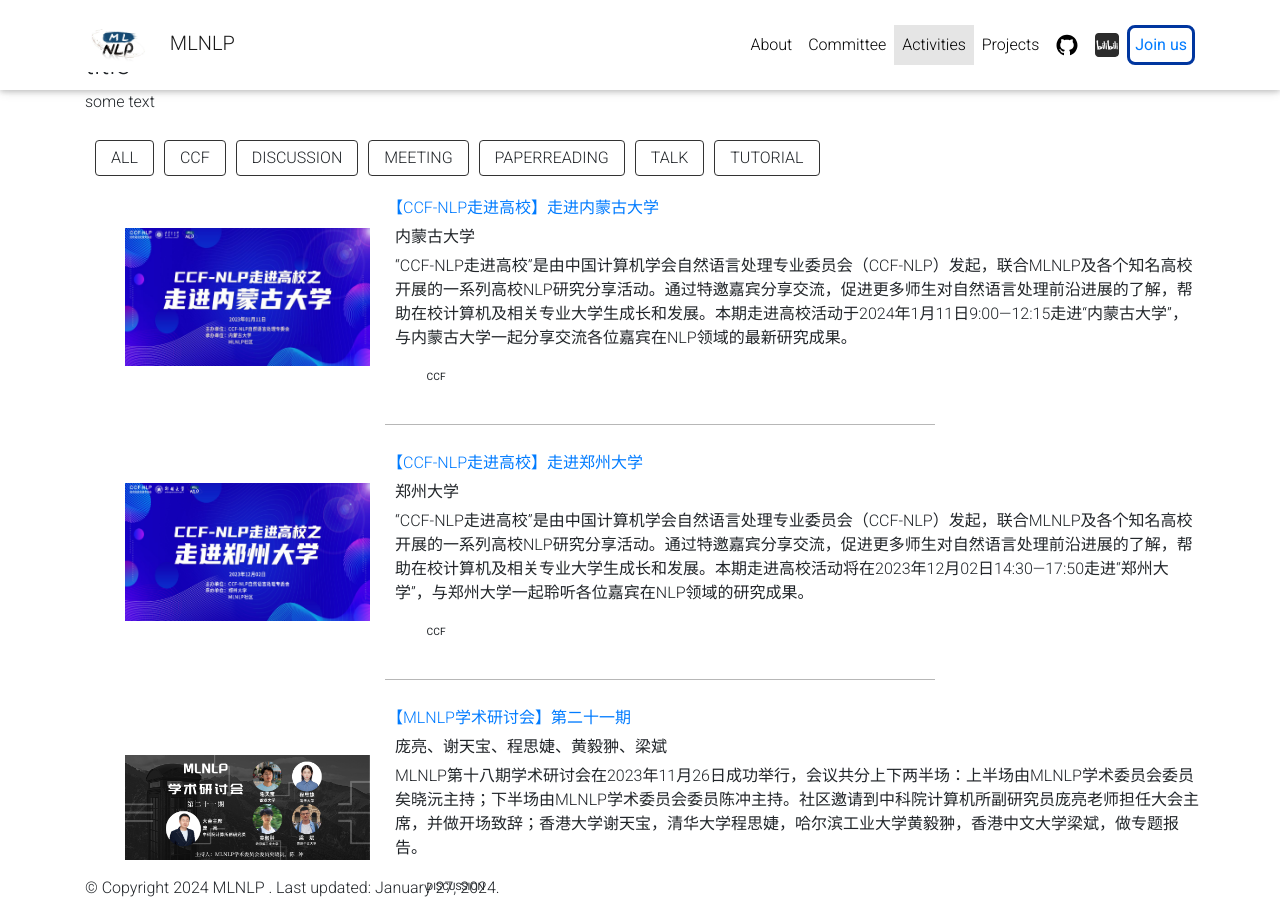
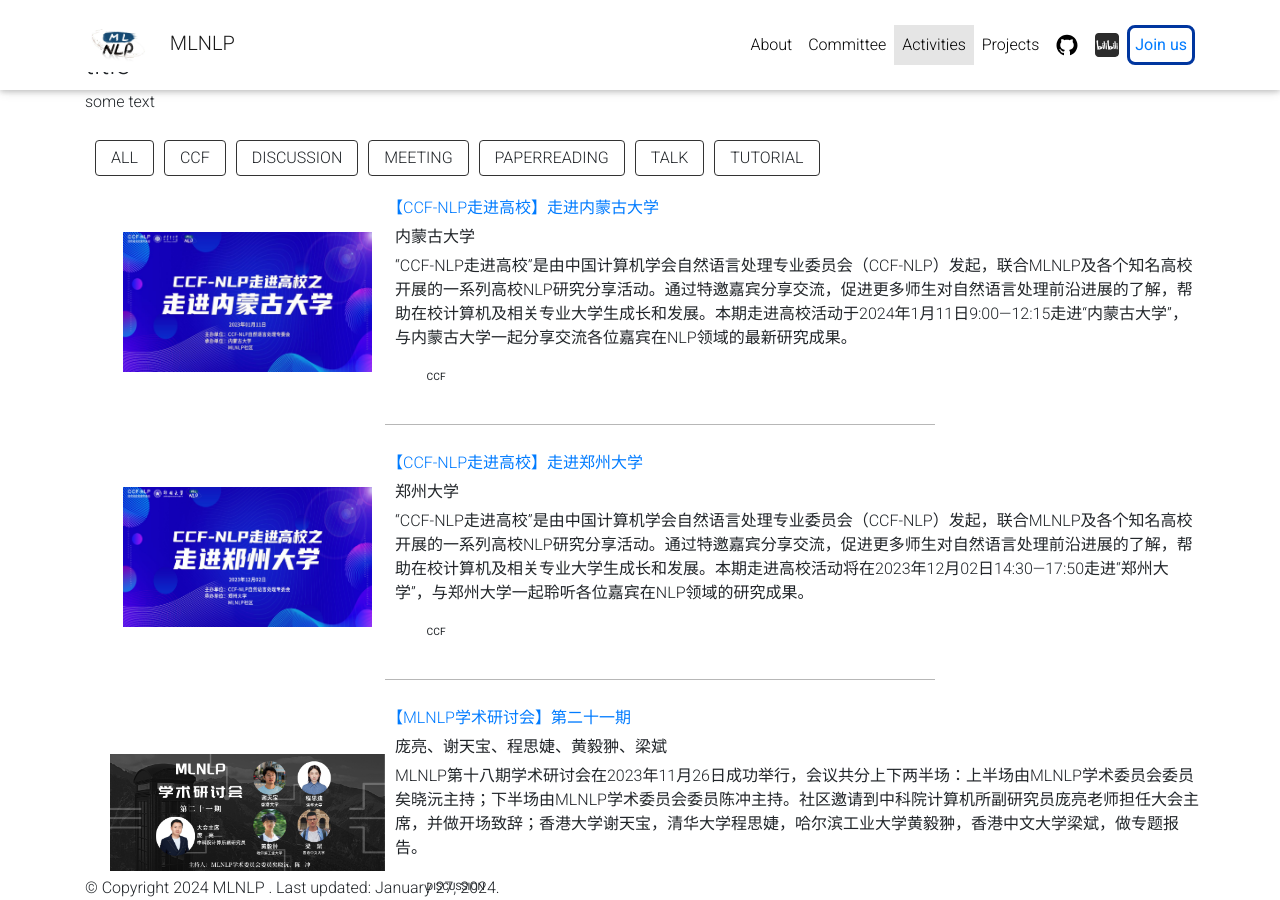
Before and after one commit to WPENGxs/wpengxs.github.io, a Jekyll site: the page built from _pages/activities.md, in a window 1280 px wide and 900 px high. Built offline with Jekyll 4.4.1, drawn with Linux system fonts in a browser that asks for light colours; comment, search, counter and statistics services are not loaded; a style sheet for code colours, icons or effects is not loaded.

Commit message:
Update activities.html

```diff
--- a/_layouts/activities.html
+++ b/_layouts/activities.html
@@ -75,7 +75,7 @@
       {% assign tags_string = activity.tags | join: ' ' %}
       <li class="{{tags_string}}">
         <div class="row" style="justify-content: center;align-items:center;">
-          <div class="col-sm-3 card-img" style="height: 150px;">
+          <div class="col-sm-3 card-img" style="height: 150px; padding-top:10px; padding-right: 0px; padding-left: 0px;">
             <img src="/assets/ac_img/{{activity.img}}" style="width: 100%; height: 100%; object-fit: contain;border-radius: .25rem;" loading="lazy">
           </div>
           <div class="col-9" style="padding:10px;">
```
